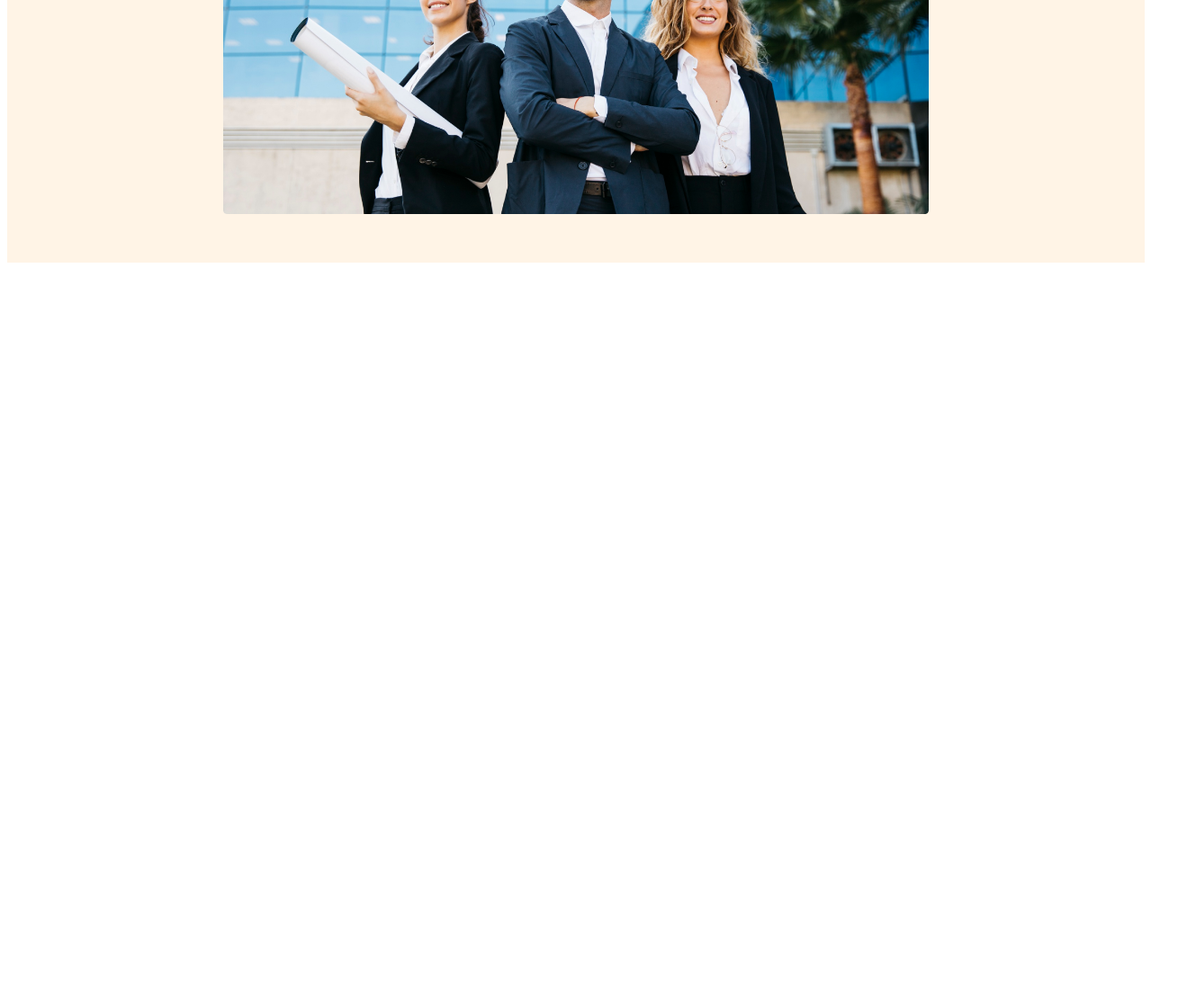
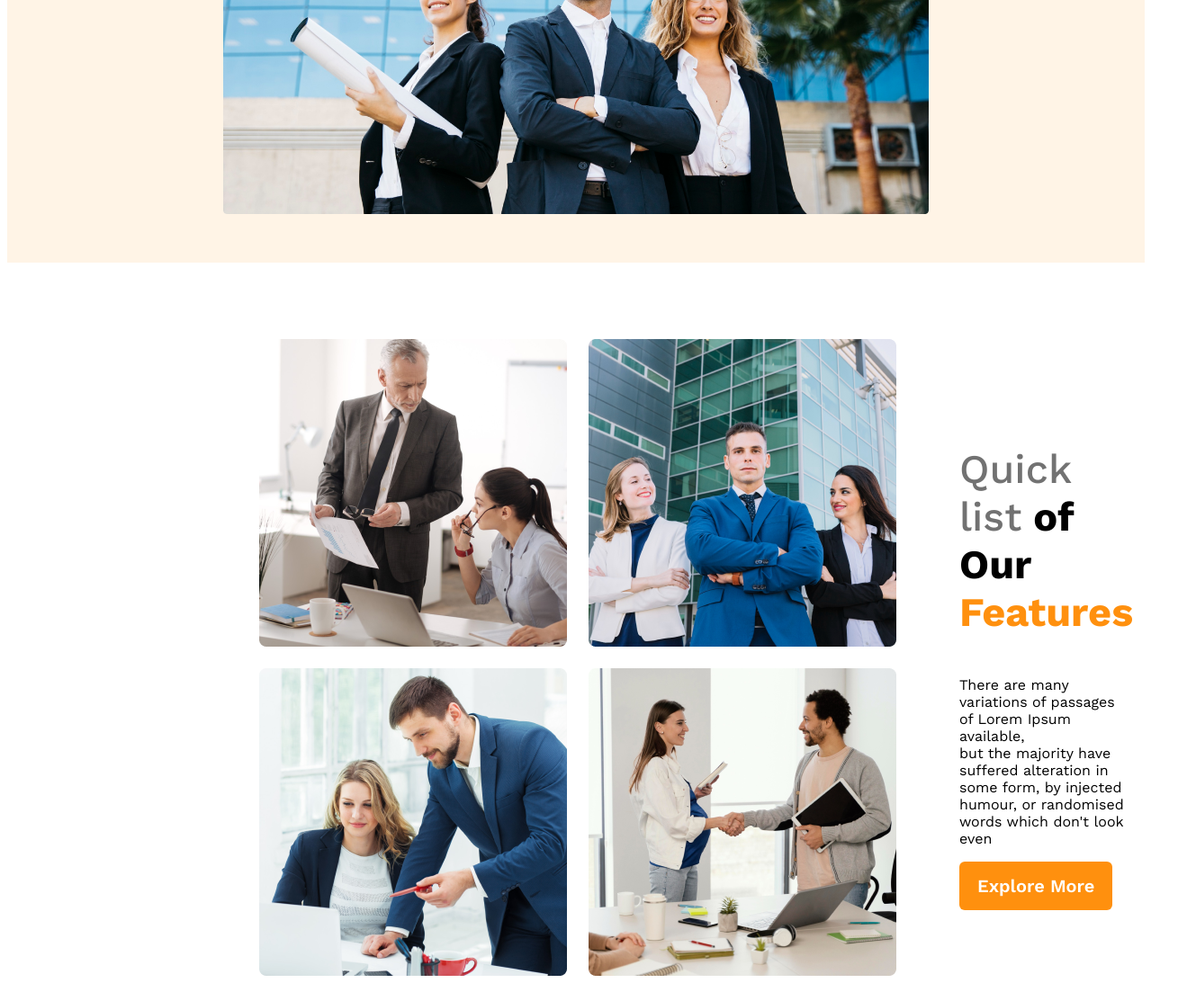
Before and after one commit to Khairabul/G3-Architects, a plain HTML site: page index.html in a window 1280 px wide. Shown: the part 750-1843 px from the top of the page at 90% size, 1329 px wide, since content can reach past the window. Before the commit the page ends 1050 px from the top, so only its background shows below. Drawn offline with nearby package versions, Linux system fonts and the light colour scheme.

Commit message:
features content added

```diff
--- a/index.html
+++ b/index.html
@@ -30,7 +30,22 @@
         </div>
     </header>
     <main>
+        <section class="teams-container">
+            <div class="teams-img-container">
+                <img src="images/team1.png" alt="">
+                <img src="images/team2.png" alt="">
+                <img src="images/team3.png" alt="">
+                <img src="images/team4.png" alt="">
+            </div>
+            <div class="teams-content">
+                <h3 class="teams-title"><span class="quick-list">Quick list</span>
+                    <span>of Our</span> <br>
+                    <span class="text-features">Features</span></h3>
+                <p>There are many variations of passages of Lorem Ipsum available, <br> but the majority have suffered alteration in some form, by injected <br> humour, or randomised words which don't look even</p>
+                <button class="btn-primary" type="button">Explore More</button>
 
+            </div>
+        </section>
     </main>
     <footer>
 
--- a/styles/style.css
+++ b/styles/style.css
@@ -31,6 +31,7 @@ nav {
     justify-content: space-between;
     align-items: center;
 }
+
 .nav-title {
     color: #131313;
     font-size: 45px;
@@ -38,6 +39,7 @@ nav {
     font-weight: 700;
     line-height: normal;
 }
+
 nav>ul {
     display: flex;
 }
@@ -61,7 +63,6 @@ nav a {
     font-style: normal;
     font-weight: 500;
     line-height: 26px;
-
 }
 
 /* Banner styles */
@@ -89,26 +90,70 @@ nav a {
     font-weight: 400;
     line-height: 26px;
 }
-.banner img{
+
+.banner img {
     margin-top: 20px;
-    width:100%
+    width: 100%
+}
+
+/* Main styles */
+
+.main {
+    max-width: 1440px;
+    margin: 0 auto;
+}
+
+.teams-container {
+    display: flex;
+    align-items: center;
+    margin-left: 280px;
+    margin-top: 85px;
+}
+
+.teams-img-container {
+    display: grid;
+    grid-template-columns: repeat(2, 1fr);
+    gap: 24px;
+}
+
+.teams-content {
+    padding-right: 70px;
+    padding-left: 70px;
+}
+
+.teams-title {
+    font-size: 45px;
+}
+
+.quick-list {
+    color: #727272;
+    font-family: Work Sans;
+    font-weight: 500;
+    line-height: normal;
+}
+.text-features {
+    color: #FF900E;
+    font-weight: 700;
 }
 
 /* Responsive media query */
 
 @media screen and (max-width:576px) {
-    header{
-        padding :20px;
+    header {
+        padding: 20px;
     }
-    nav{
+
+    nav {
         flex-direction: column;
     }
 }
+
 @media screen and (min-width:576px) and (max-width:960px) {
-    header{
+    header {
         padding: 50px;
     }
-    nav{
+
+    nav {
         flex-direction: column;
     }
 }
```
